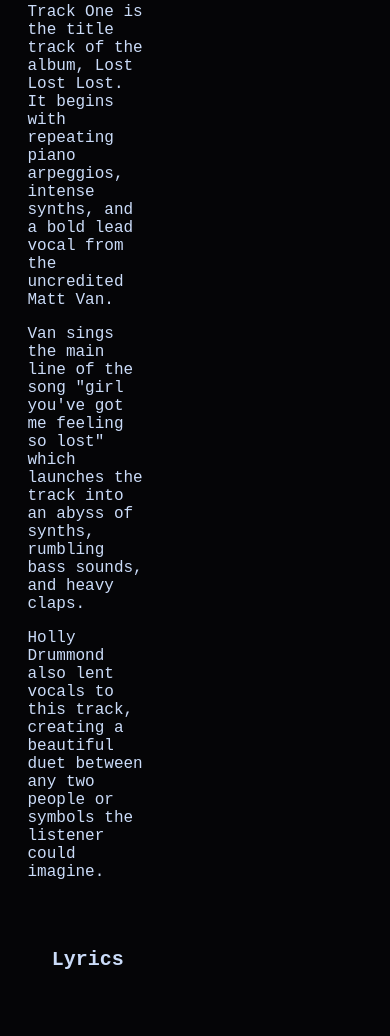
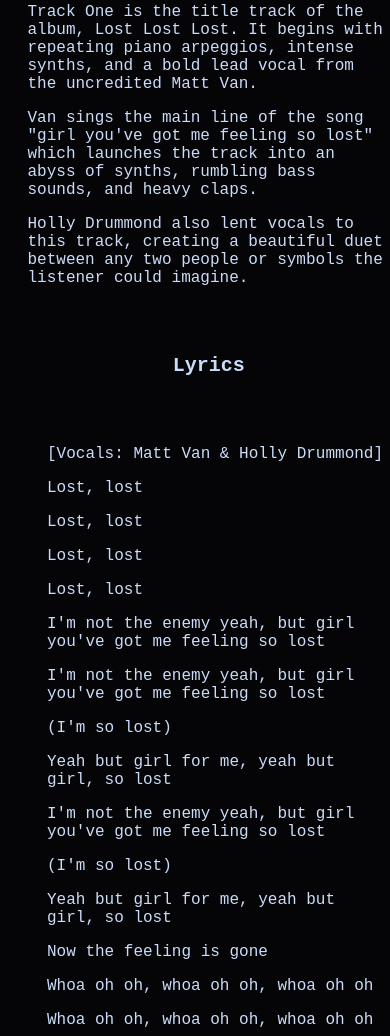
Before and after one commit to DarinSpitzer/lostlostlost, a plain HTML site: page track1.html in a window 390 px wide. Shown: the part 275-1311 px from the top of the page. Drawn offline with Linux system fonts and the light colour scheme.

Commit message:
Add files via upload

```diff
--- a/main.css
+++ b/main.css
@@ -1,3 +1,4 @@
+
 body{
     font-family: 'VT323', monospace;
    background-color:#050507;
@@ -102,3 +103,24 @@ div.index a{
     font-size: 20px;
     color:#CBDCF9
 }
+
+@media only screen and (max-width: 768px) {
+    body{
+        background-attachment: fixed;
+        background-repeat: no-repeat;
+        background-position: top;
+        background-size: contain;
+        background-size: 70%;
+        margin-right: 0;
+    }
+
+    .lyrics{
+        margin-left:10vw;
+        margin-right:10vw;
+    }
+
+    body > * {
+        margin-right: 0px !important;
+        text-align:center;
+    }
+}
```
